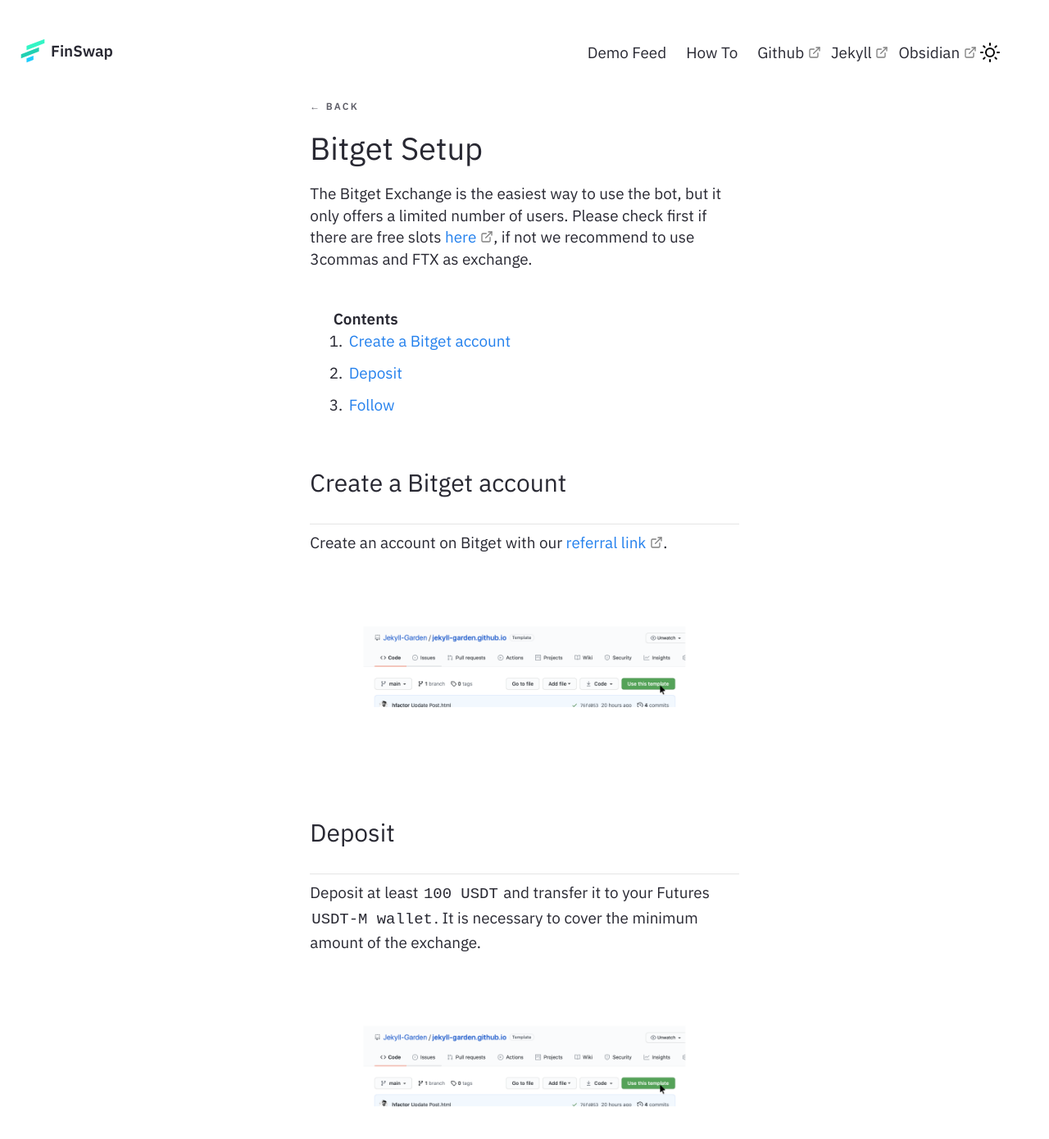
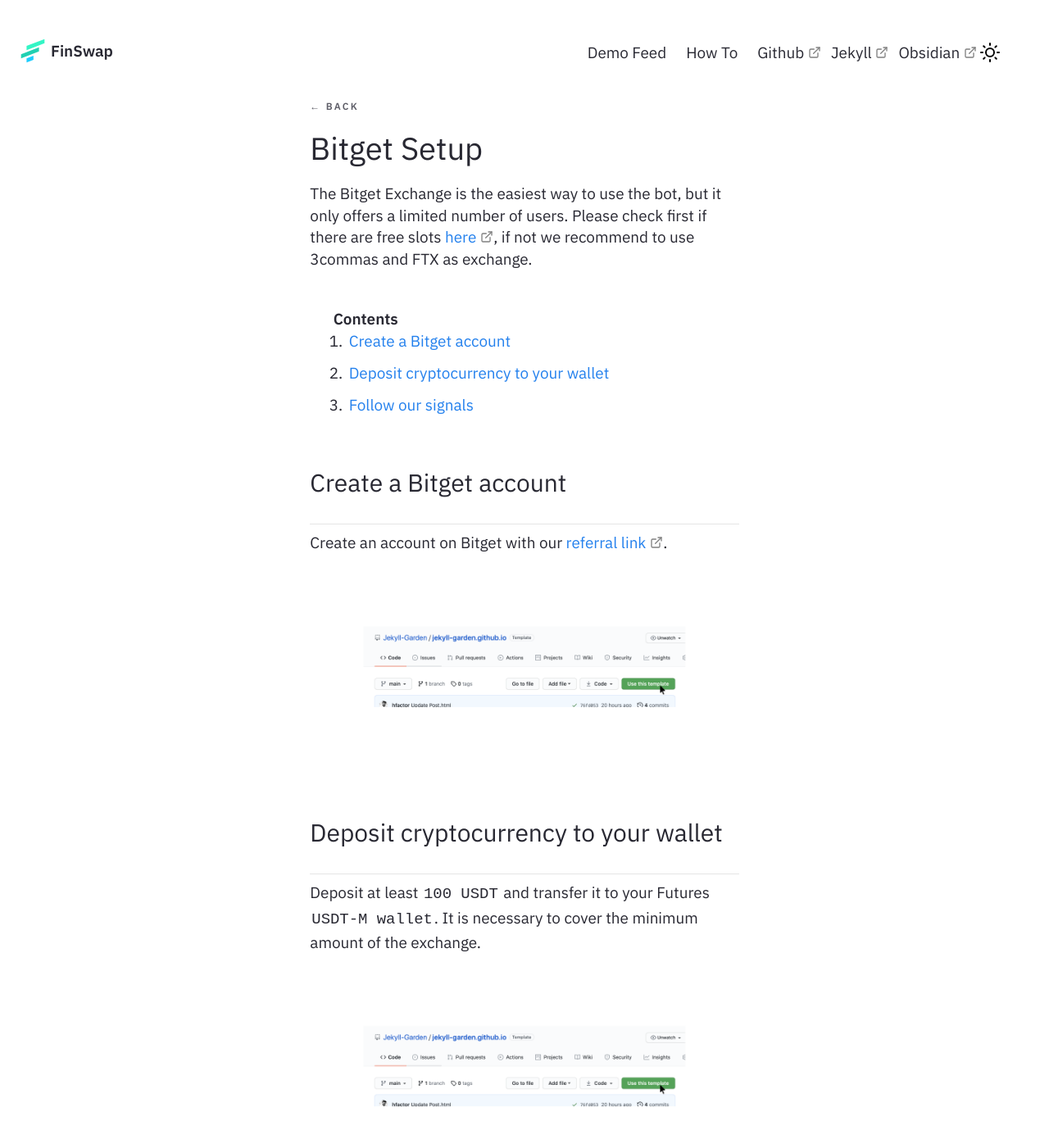
Before and after one commit to kevinroku/nroku.github.io, a Jekyll site: the page built from _notes/Public/Bitget Setup.md, in a window 1280 px wide and 1400 px high. Shown: the top 1390 px of the window at 82% size. Built offline with Jekyll 4.4.1, drawn with Linux system fonts in a browser that asks for light colours; some of the changed text lies outside the part shown.

Commit message:
Update Bitget Setup.md

````diff
--- a/_notes/Public/Bitget Setup.md
+++ b/_notes/Public/Bitget Setup.md
@@ -17,13 +17,13 @@ Create an account on Bitget with our [referral link](https://www.bitget.com/en/c
 ![](/assets/img/1-how-to.png)
 
 {:#deposit}
-###  Deposit
+###  Deposit cryptocurrency to your wallet
 ---
 Deposit at least ```100 USDT``` and transfer it to your Futures ```USDT-M wallet```. It is necessary to cover the minimum amount of the exchange.
 ![](/assets/img/1-how-to.png)
 
 {:#follow}
-###  Follow
+###  Follow our signals
 ---
 Follow the ```FinSwap``` signals in the copy trade section.
 ![](/assets/img/1-how-to.png)
````
